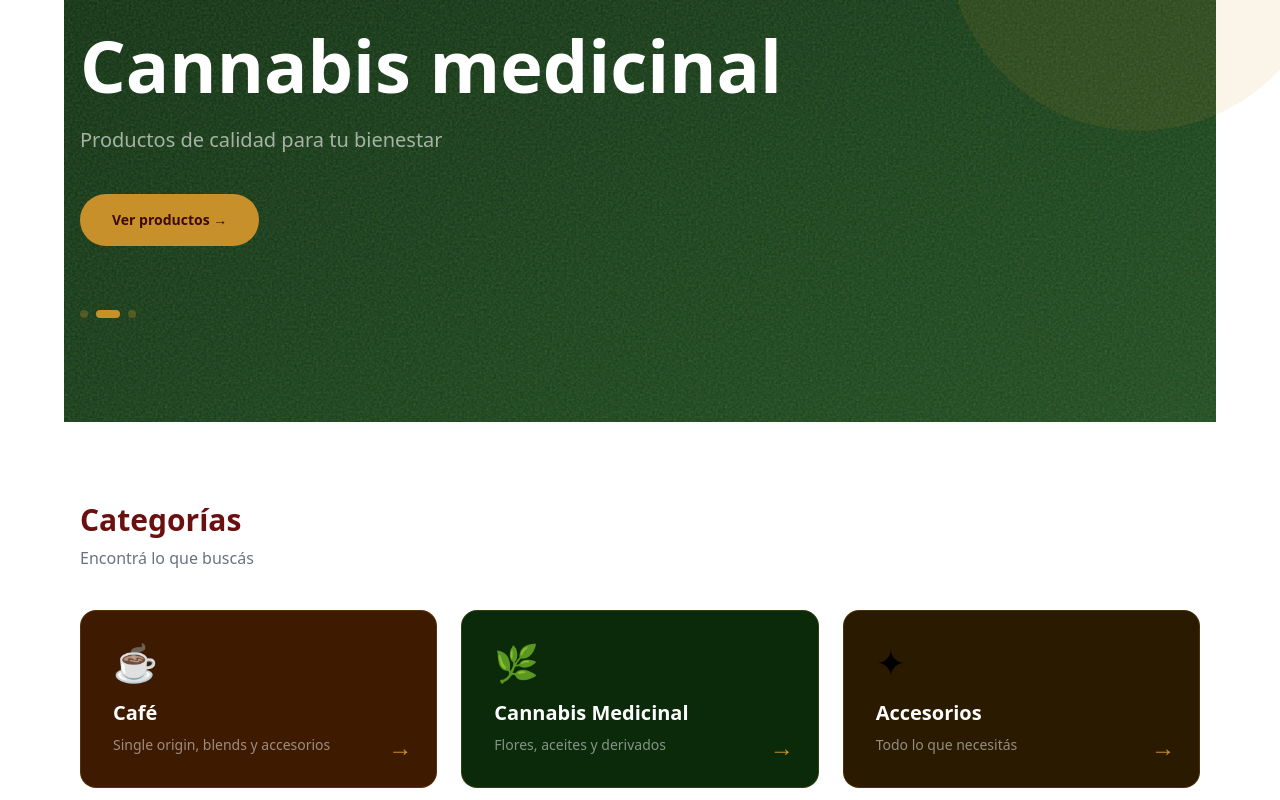
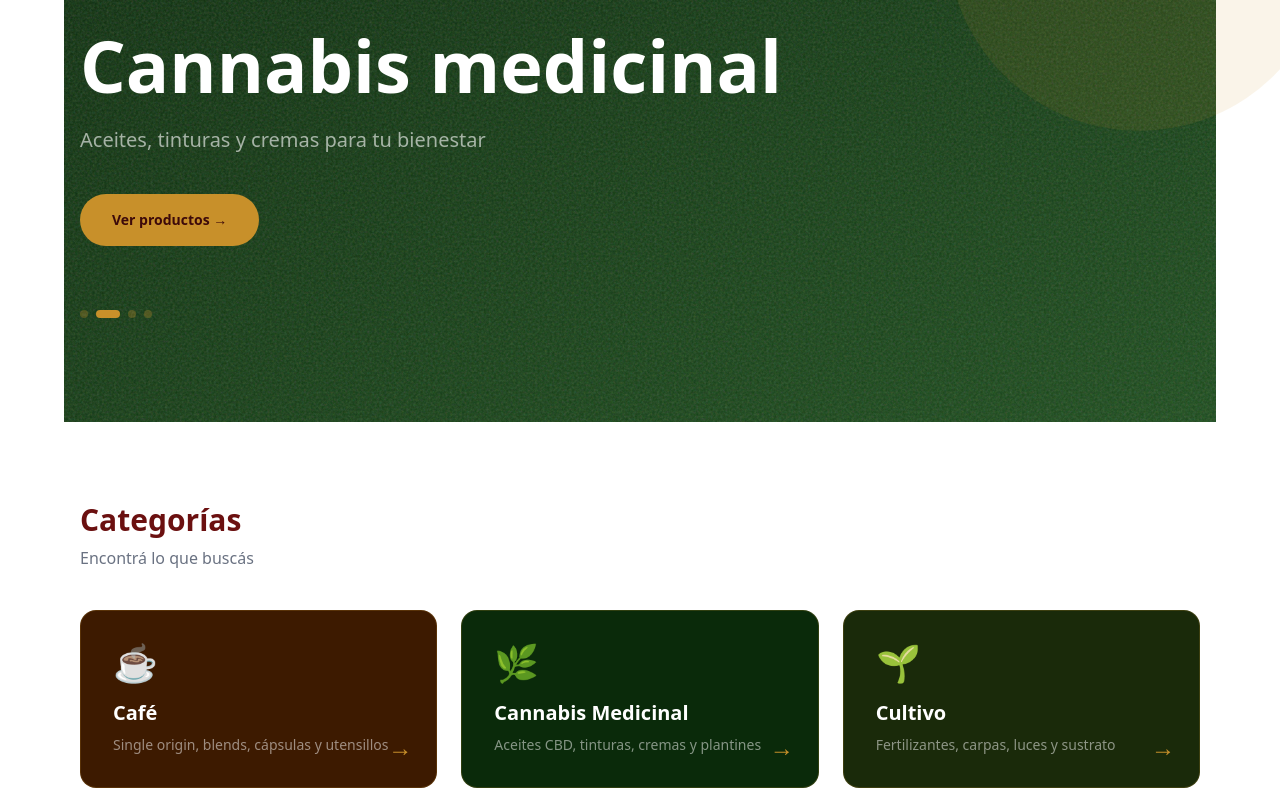
Before and after one commit to GastonC999/tienda-frontend, a Next.js app: page / in a window 1280 px wide. Shown: the part 300-1100 px from the top of the page. Built offline with nearby package versions, Linux system fonts and the light colour scheme; no server answers.

Commit message:
feat: home page with hero carousel, categories and featured products

```diff
--- a/app/products/page.tsx
+++ b/app/products/page.tsx
@@ -1,20 +1,48 @@
 import ProductCard from '@/components/ProductCard'
+import CategoryFilter from '@/components/CategoryFilter'
 import { Product } from '@/types'
 import { getProducts } from '@/lib/api'
 
 export const dynamic = 'force-dynamic'
 
-export default async function ProductsPage() {
-  const products: Product[] = await getProducts()
+const CATEGORIES = ['Café', 'Cannabis Medicinal', 'Cultivo', 'Accesorios']
+
+export default async function ProductsPage({
+  searchParams,
+}: {
+  searchParams: Promise<{ category?: string }>
+}) {
+  const { category } = await searchParams
+  const allProducts: Product[] = await getProducts()
+
+  const products = category
+    ? allProducts.filter(p => p.category === category)
+    : allProducts
 
   return (
     <div>
-      <h1 className="text-2xl font-semibold mb-6">Productos</h1>
-      <div className="grid grid-cols-1 sm:grid-cols-2 lg:grid-cols-3 gap-6">
-        {products.map(product => (
-          <ProductCard key={product.id} product={product} />
-        ))}
+      <div className="mb-8">
+        <h1 className="text-2xl font-semibold mb-1" style={{ color: '#6B1010' }}>
+          {category || 'Todos los productos'}
+        </h1>
+        <p className="text-sm text-gray-400">
+          {products.length} producto{products.length !== 1 ? 's' : ''}
+        </p>
       </div>
+
+      <CategoryFilter categories={CATEGORIES} active={category} />
+
+      {products.length === 0 ? (
+        <div className="text-center py-24 text-gray-400">
+          No hay productos en esta categoría todavía.
+        </div>
+      ) : (
+        <div className="grid grid-cols-1 sm:grid-cols-2 lg:grid-cols-3 gap-6 mt-8">
+          {products.map(product => (
+            <ProductCard key={product.id} product={product} />
+          ))}
+        </div>
+      )}
     </div>
   )
 }
--- a/components/Categories.tsx
+++ b/components/Categories.tsx
@@ -3,24 +3,31 @@ import Link from 'next/link'
 const CATEGORIES = [
   {
     name: 'Café',
-    description: 'Single origin, blends y accesorios',
+    description: 'Single origin, blends, cápsulas y utensillos',
     icon: '☕',
-    href: '/products?category=Café',
+    href: '/products?category=Caf%C3%A9',
     color: '#3D1A00',
   },
   {
     name: 'Cannabis Medicinal',
-    description: 'Flores, aceites y derivados',
+    description: 'Aceites CBD, tinturas, cremas y plantines',
     icon: '🌿',
-    href: '/products?category=Cannabis',
+    href: '/products?category=Cannabis%20Medicinal',
     color: '#0A2A0A',
   },
   {
+    name: 'Cultivo',
+    description: 'Fertilizantes, carpas, luces y sustrato',
+    icon: '🌱',
+    href: '/products?category=Cultivo',
+    color: '#1A2A0A',
+  },
+  {
     name: 'Accesorios',
-    description: 'Todo lo que necesitás',
-    icon: '✦',
+    description: 'Papeles, picadores, vapers y más',
+    icon: '🛠️',
     href: '/products?category=Accesorios',
-    color: '#2A1A00',
+    color: '#2A1A2A',
   },
 ]
 
--- /dev/null
+++ b/components/CategoryFilter.tsx
@@ -0,0 +1,51 @@
+'use client'
+
+import { useRouter, useSearchParams } from 'next/navigation'
+
+export default function CategoryFilter({
+  categories,
+  active,
+}: {
+  categories: string[]
+  active?: string
+}) {
+  const router = useRouter()
+
+  function handleClick(category: string) {
+    if (category === active) {
+      router.push('/products')
+    } else {
+      router.push(`/products?category=${encodeURIComponent(category)}`)
+    }
+  }
+
+  return (
+    <div className="flex flex-wrap gap-2">
+      <button
+        onClick={() => router.push('/products')}
+        className="px-4 py-2 rounded-full text-sm font-medium transition-all"
+        style={{
+          backgroundColor: !active ? '#6B1010' : 'transparent',
+          color: !active ? 'white' : '#6B1010',
+          border: '1px solid #6B1010',
+        }}
+      >
+        Todos
+      </button>
+      {categories.map(cat => (
+        <button
+          key={cat}
+          onClick={() => handleClick(cat)}
+          className="px-4 py-2 rounded-full text-sm font-medium transition-all"
+          style={{
+            backgroundColor: active === cat ? '#6B1010' : 'transparent',
+            color: active === cat ? 'white' : '#6B1010',
+            border: '1px solid #6B1010',
+          }}
+        >
+          {cat}
+        </button>
+      ))}
+    </div>
+  )
+}
--- a/components/Hero.tsx
+++ b/components/Hero.tsx
@@ -6,30 +6,39 @@ import Link from 'next/link'
 const SLIDES = [
   {
     title: 'Café de especialidad',
-    subtitle: 'Granos seleccionados, tostados con dedicación',
+    subtitle: 'Granos seleccionados de origen único, tostados con dedicación',
     cta: 'Ver cafés',
-    href: '/products?category=Café',
+    href: '/products?category=Caf%C3%A9',
     bg: 'from-[#3D0A0A] to-[#6B1010]',
     accent: '#C8902A',
     tag: '☕ Single Origin',
   },
   {
     title: 'Cannabis medicinal',
-    subtitle: 'Productos de calidad para tu bienestar',
+    subtitle: 'Aceites, tinturas y cremas para tu bienestar',
     cta: 'Ver productos',
-    href: '/products?category=Cannabis',
+    href: '/products?category=Cannabis%20Medicinal',
     bg: 'from-[#0A2A0A] to-[#1A4A1A]',
     accent: '#C8902A',
     tag: '🌿 Uso medicinal',
   },
   {
-    title: 'Bienvenido a Moccana',
-    subtitle: 'Donde el café y el cannabis se encuentran',
-    cta: 'Explorar tienda',
-    href: '/products',
-    bg: 'from-[#1A0A0A] to-[#4A1010]',
+    title: 'Todo para tu cultivo',
+    subtitle: 'Fertilizantes, carpas, luces y más',
+    cta: 'Ver cultivo',
+    href: '/products?category=Cultivo',
+    bg: 'from-[#1A2A0A] to-[#2A4A0A]',
     accent: '#C8902A',
-    tag: '✦ Moccana Grow',
+    tag: '🌱 Grow shop',
+  },
+  {
+    title: 'Accesorios',
+    subtitle: 'Papeles, picadores, vapers y todo lo que necesitás',
+    cta: 'Ver accesorios',
+    href: '/products?category=Accesorios',
+    bg: 'from-[#1A0A2A] to-[#2A1A3A]',
+    accent: '#C8902A',
+    tag: '🛠️ Accesorios',
   },
 ]
 
```
